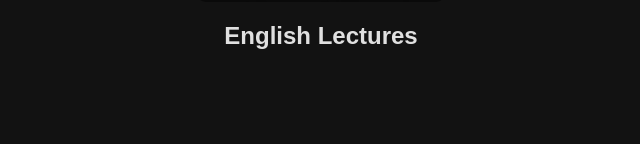
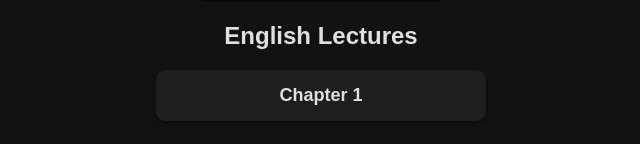
Before and after one commit to Maheshdalle-hub/Batch-Web, a React (Create React App) app: page /lectures/English in a window 1280 px wide. Shown: the part 288-432 px from the top of the page, without its empty margins (319-959 px from the left). Built offline with nearby package versions, Linux system fonts and the light colour scheme.

Commit message:
Update Lectures.jsx

```diff
--- a/src/pages/Lectures.jsx
+++ b/src/pages/Lectures.jsx
@@ -23,6 +23,12 @@ const Lectures = () => {
       { name: "Chapter 1", index: 0 },
       { name: "Chapter 2", index: 1 },
     ],
+    English: [
+      { name: "Chapter 1", index: 0 },
+      ],
+    Hindi: [
+      { name: "Chapter 1", index: 0 },
+    ]
   };
 
   return (
```
